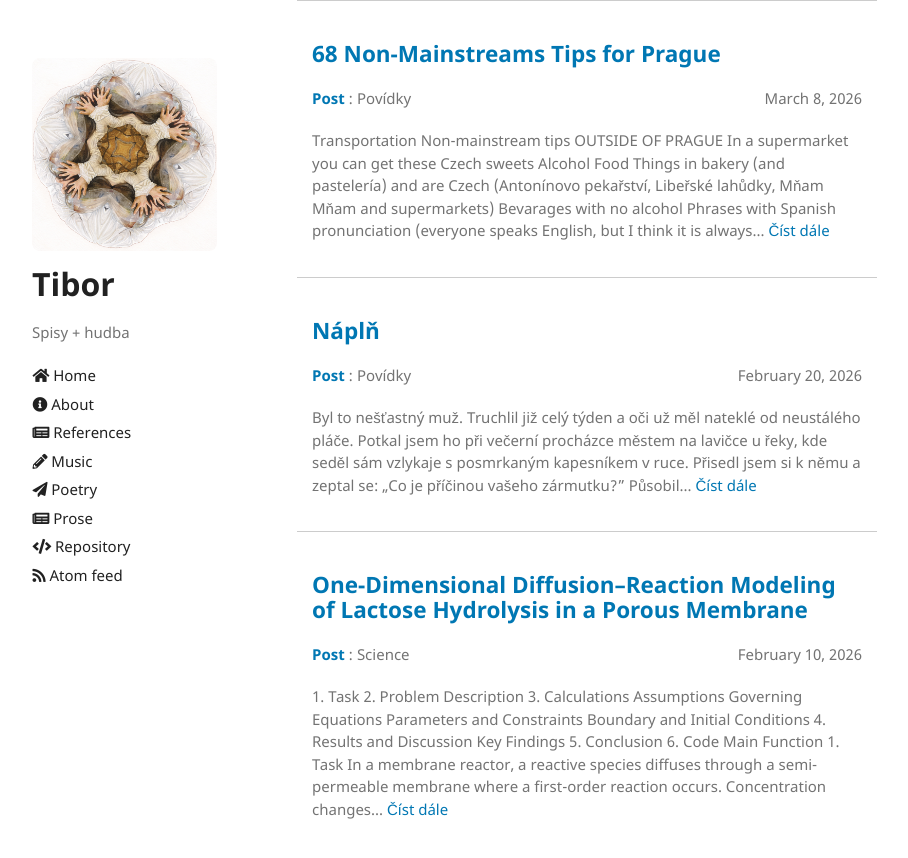
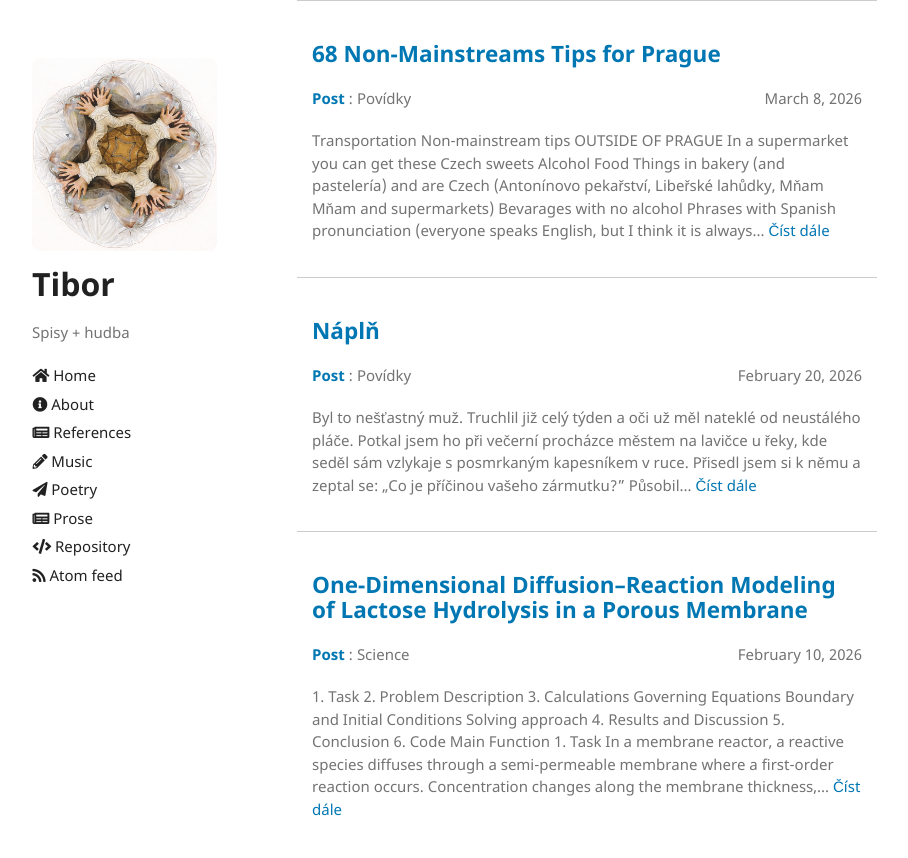
Before and after one commit to thefallofjohannm/thefallofjohannm.github.io, a Jekyll site: the page built from pages/index.md, in a window 1280 px wide and 900 px high, scrolled down 739 px. Shown: the top 858 px of the window, without its empty margins (178-1086 px from the left). Built offline with Jekyll 4.4.1, drawn with Linux system fonts in a browser that asks for light colours; part of the change alters nothing that is shown.

Commit message:
a lot of changes in text

```diff
--- a/_posts/2026-02-10-modeling.md
+++ b/_posts/2026-02-10-modeling.md
@@ -12,25 +12,49 @@ category: Science
 
 ## 1. Task
 
-In a membrane reactor, a reactive species diffuses through a semi-permeable membrane where a first-order reaction occurs. Concentration changes along the membrane thickness, and permeability may depend on temperature. Develop a 1D coupled mass diffusion-reaction model using the Finite Volume Method (FVM) that predicts concentration decay across the membrane. Evaluate the effect of reaction rate constants and membrane thickness on conversion.
+In a membrane reactor, a reactive species diffuses
+through a semi-permeable membrane where a first-order
+reaction occurs. Concentration changes along the
+membrane thickness, and permeability may depend on
+temperature. Develop a 1D coupled mass
+diffusion-reaction model using the Finite Volume
+Method (FVM) that predicts concentration decay across
+the membrane. Evaluate the effect of reaction rate
+constants and membrane thickness on conversion.
+
+---
 
 ## 2. Problem Description
 
-I decided to model the removal of lactose from milk using a membrane loaded with an enzyme that breaks it down to galactose and glucose. Milk is ultra-filtered with a porous membrane made out of polyethersulfone (PES), and the enzyme used is a lactase ($\beta$-galactosidase) from *Aspergillus Oryzae*. Therefore, the concentration of lactose $c(z,t)$ will be modeled across the membrane.
+I decided to model the removal of lactose from
+milk using a membrane loaded with an enzyme that
+breaks it down to galactose and glucose. Milk is
+ultra-filtered with a porous membrane made out of
+polyethersulfone (PES), and the enzyme used is a
+lactase ($$\beta$$-galactosidase) from
+*Aspergillus Oryzae*. Therefore, the concentration
+of lactose $$c(z,t)$$ will be modeled across the
+membrane.
+
+---
 
 ## 3. Calculations
 
-### Assumptions
-* **Isothermal process:** Enzymes may degrade as temperature increases, so temperature is kept constant.
-* **One-dimensional:** Only diffusion and first-order reaction in one dimension are assumed.
-* **Species focus:** Only the concentration of lactose in the membrane is modeled.
+First, let us assume that the process is iso-thermic, which is a valid estimation
+as enzymes may degrade as the temperature increases. Second, only diffusion
+and first order reaction will be assumed in only one dimension. Finally, only
+the concentration of lactose in the membrane will be modeled.
 
 ### Governing Equations
 The partial differential equation for this system is:
 
 $$\frac{\partial c(z,t)}{\partial t} = D \frac{\partial^2 c(z,t)}{\partial z^2} - k\, c(z,t)$$
 
-According to literature, milk contains about 49 g/L of lactose. The diffusivity of lactose is approximated by its value in water: $D = 0.541 \times 10^{-9}$ m²/s at 25 °C.
+According to the literature, milk contains about $$49$$ g/L of lactose.
+The diffusivity of lactose is approximated with lactose’s diffusivity in water at 25 °C for 0.1 mol/L concentration
+$$D = 0.541 \times 10^{-9}$$ m<sup>2</sup>/s.
+The enzymatic reaction rate
+is described with Michaelis-Menten law,
 
 The enzymatic reaction rate is described by the **Michaelis-Menten law**:
 
@@ -39,48 +63,121 @@ $$v = \frac{V_{\max}[S]}{K_M + [S]}$$
 Where:
 - **$$V_{\max}$$**: Maximum reaction velocity.
 - **$$[S]$$**: Substrate concentration.
-- **$$K_M$$**: Michaelis constant (concentration at half $$V_{\max}$$).
+- **$$K_M$$**: Michaelis constant, defined as the substrate concentration at which the reaction rate reaches one half of $$V_{\max}$$.
 
 If the substrate concentration is significantly lower than $$K_M$$, it can be approximated with first-order kinetics:
 
+If the substrate concentration $$[S]$$ is significantly lower
+than $$K_M$$, it can be approximated with first-order reaction kinetics, where the
+rate constant equals to:
+
 $$k = \frac{V_{\max}}{K_M} c_{\text{enzyme}}$$
 
-### Parameters and Constraints
-* **Constants:** $$K_M = 0.840$$ mM, $$V_{\max} = 0.0838$$ mM/min/mg-enzyme.
-* **Effective Rate:** Although bulk concentration is high, diffusion limitations inside the pores lead to lower local substrate concentrations; thus, the first-order kinetic model represents an effective reaction rate.
-* **Loading:** Enzyme loading is approximately 0.2 mg-enzyme/cm³-polymer. The rate was estimated to be 100 times lower due to substrate inaccessibility in porous media.
-* **Geometry:** Membrane thickness ($$L$$) is roughly 150 μm.
+The values of the constants were obtained from literature. $$K_M = 0.840$$ mM,
+$$V_{\max} = 0.0838$$ mM/min/mg-enzyme. Although the bulk lactose concentration
+is higher than the Michaelis constant, diffusion limitations inside the porous
+membrane lead to much lower local substrate concentrations at the enzyme
+sites. Therefore, the first-order kinetics used in this model represents an
+effective reaction rate within the porous membrane rather than intrinsic enzyme
+kinetics.
+
+The loading of enzyme was based on literature for a different system, about
+0.2 mg-enzyme/cm<sup>3</sup>-polymer. However, given the porous medium, the reaction
+rate constant is lower due to inaccessibility of the substrate to the enzyme. Due
+to lack of experimental data for the aforementioned system, the reaction rate
+was estimated to be 100 times lower. Finally, the thickness of the membrane is
+usually about 150 µm having length of 1 m and width of 0.5 m.
 
 ### Boundary and Initial Conditions
-$$c(0,t) = c_{A0}$$
+
+The initial condition
+
 $$c(z,0) = 0$$
 
-For the outlet ($z=L$), a zero-gradient (**Neumann**) boundary condition is applied. This assumes the outlet concentration is determined by the internal diffusion-reaction processes rather than an ideal sink.
+and boundary condition
+
+$$c(0,t) = c_{A0}$$
+
+were chosen.
+
+Given it is a 2<sup>nd</sup> order partial differential equation, two boundary conditions are
+necessary. At the membrane outlet, a Dirichlet boundary condition
+
+$$c(L,t) = 0$$
+
+would represent an ideal sink and would unrealistically overestimate conversion.
+Therefore, a zero-gradient (Neumann) boundary condition is applied at
+the membrane outlet,
+
+$$\left. \frac{\partial c}{\partial z} \right|_{z=L} = 0$$
+
+which assumes that the membrane is connected to an
+external domain that is not explicitly modeled. This allows the outlet concentration to be determined by the coupled diffusion–reaction processes within the
+membrane. A zero-gradient boundary condition is approximated by assuming
+negligible concentration difference between the last two control volumes.
+
+### Solving approach
+
+The governing equation was discretized in space using the **finite volume method** (see the code bellow)
+and the resulting system of ordinary differential equations was solved using a
+standard ODE solver (ode45).
 
 ---
 
 ## 4. Results and Discussion
 
-The system was examined for three different membrane thicknesses (**100, 150, 200 μm**) and three different reaction rate constants (**½k, k, 2k**).
+The system was examined for three different membrane
+thicknesses ($$L = 100, 150, 200$$ µm) and three different
+reaction rate constants ($$\frac{1}{2} k$$, $$k$$, $$2k$$).
 
-### Key Findings
-* **Rate Effect:** Doubling the rate constant while keeping length constant significantly increases conversion (e.g., at L = 100 μm, conversion jumps from **32 %** to **51 %**).
-* **Length Effect:** Increasing the membrane length also improves conversion.
-* **Equivalency:** Interestingly, for this specific setup, doubling the reaction rate constant yields a similar conversion to increasing the membrane thickness by **50 μm**.
+At the length $$L = 100$$ µm at $$\frac{1}{2} k$$, the
+achieved conversion was 34 %. Increasing the rate
+constant by the factor of 2, while the membrane length
+remains constant, yields conversion of 56 %.
+However, if the rate constant remains unchanged ($$\frac{1}{2} k$$)
+and the membrane length is increased by 50 µm
+(one half of the original length), the conversion is 61 %,
+which is very similar.
 
-**Table 1: Conversion achieved in each setup**
+Interestingly, this phenomena is observed also if the membrane length is increased from 150 µm
+to 200 µm (one third of the original length), the conversion becomes 80 %.
+Keeping the same length (150 µm), but increasing the rate constant to $$k$$,
+the conversion becomes 75 %, which is almost identical.
 
-| Thickness | ½k | k | 2k |
-| :--- | :--- | :--- | :--- |
-| **100 μm** | 32% | 51% | 70% |
-| **150 μm** | 54% | 73% | 88% |
-| **200 μm** | 71% | 86% | 95% |
+The very same conversion is achieved, if membrane length
+is 200 µm and rate constant equals to $$k$$, or
+the membrane length is 150 µm and reaction rate equals to $$2k$$.
+
+For this setup, either increasing the reaction rate constant by the factor of
+2 or increasing the membrane length by 50 µm yields very similar conversion.
+Conversions achieved for every combination of $$L$$ and $$k$$ are summarized in Table 1.
+
+**Table 1: Conversion achieved in each set-up.**
+
+|                | **$$\frac{1}{2} k$$** | **$$k$$** | **$$2k$$** |
+|:---------------|:----------------------|:----------|:-----------|
+| **$$100$$ μm** | 34 %                  | 56 %      | 70 %       |
+| **$$150$$ μm** | 61 %                  | 75 %      | 88 %       |
+| **$$200$$ μm** | 80 %                  | 88 %      | 95 %       |
+
+
+**Figure 1: Time evolution for each set-up.**
+
+![Graphs for each setup](/assets/2026-02-10-graph.png)
+
 
 ---
 
 ## 5. Conclusion
 
-The removal of lactose from milk was successfully modeled. We found that in this specific configuration, the reaction rate constant and membrane thickness have a roughly interchangeable impact on performance: a 2x increase in $$k$$ is approximately equivalent to a **50 μm increase in L**.
+In conclusion, the removal of lactose from milk was successfully modeled. The
+effect of reaction rate constant and membrane length on conversion was
+evaluated. An interesting phenomena for this specific set-up
+was observed:
+increasing the reaction rate constant by the factor of 2 achieves almost identical
+conversion as increasing the membrane length by 50 µm.
+
+___
 
 ## 6. Code
 
@@ -107,9 +204,7 @@ L_coef = 50e-6;       % m, absolute length of which it will be thinner or thicke
 k_factor = [1/2, 1, 2]; % multiplyer of the reaction constant, for graph title
 k_vec = [1/2*k, 1*k, 2*k]; % multiplyer of the reaction constant
 
-
 L_vec = [L_membr-L_coef, L_membr, L_membr+L_coef];
-
 
 % Number of finite volumes
 N = 10;
@@ -169,7 +264,6 @@ function [dydt] = model_project(t,y,pars)
 % membrane where an enzyme lactase is embedded. Lactose is being broken
 % down to glucose and galactose. The concentration of lactose is modeled.
 
-
 % Unpack parameters
 D25 = pars(1);    % m2/s
 cE = pars(2);      % kg/m3
@@ -179,15 +273,11 @@ L_membr = pars(5);  % m
 cA0 = pars(6);      % mol/m3
 k = pars(7);   % volumetric reaction rate constant, 1/s/m3
 
-
-
 %Unpack state variables
 N = length(y);
 c = y;
 
-
-
-%% 1) Discretization & geometrie
+%% 1) Discretization & geometry
 % Discretization
 dL = L_membr/(N-0.5);
 L = zeros(N+1,1);
@@ -207,7 +297,6 @@ V = zeros(N,1);
 for i = 1:N
     V(i) = A(i)*(L(i+1)-L(i));
 end
-
 
 %% 2) Fluxes across FV boundaries
 j = zeros(N+1,1);
```
